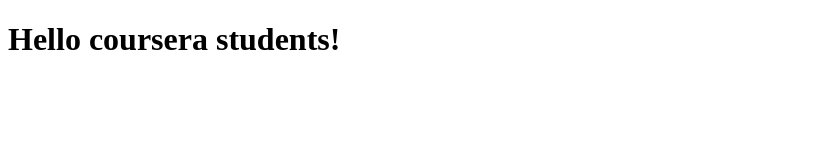
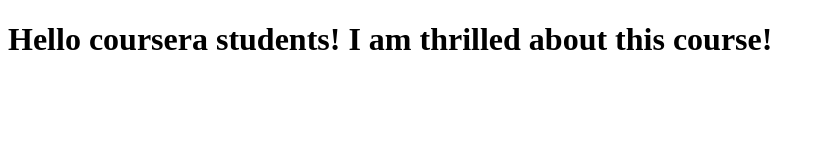
Before and after one commit to BorisSokolov/coursera-angular, a plain HTML site: page index.html in a window 1280 px wide. Shown: the whole page, without its empty margins (0-825 px from the left). Drawn offline with Linux system fonts and the light colour scheme.

Commit message:
Next version of web file

```diff
--- a/index.html
+++ b/index.html
@@ -6,6 +6,6 @@
     <title>Hello coursera</title>
 </head>
 <body>
-<h1>Hello coursera students!</h1>
+<h1>Hello coursera students! I am thrilled about this course!</h1>
 </body>
 </html>
```
